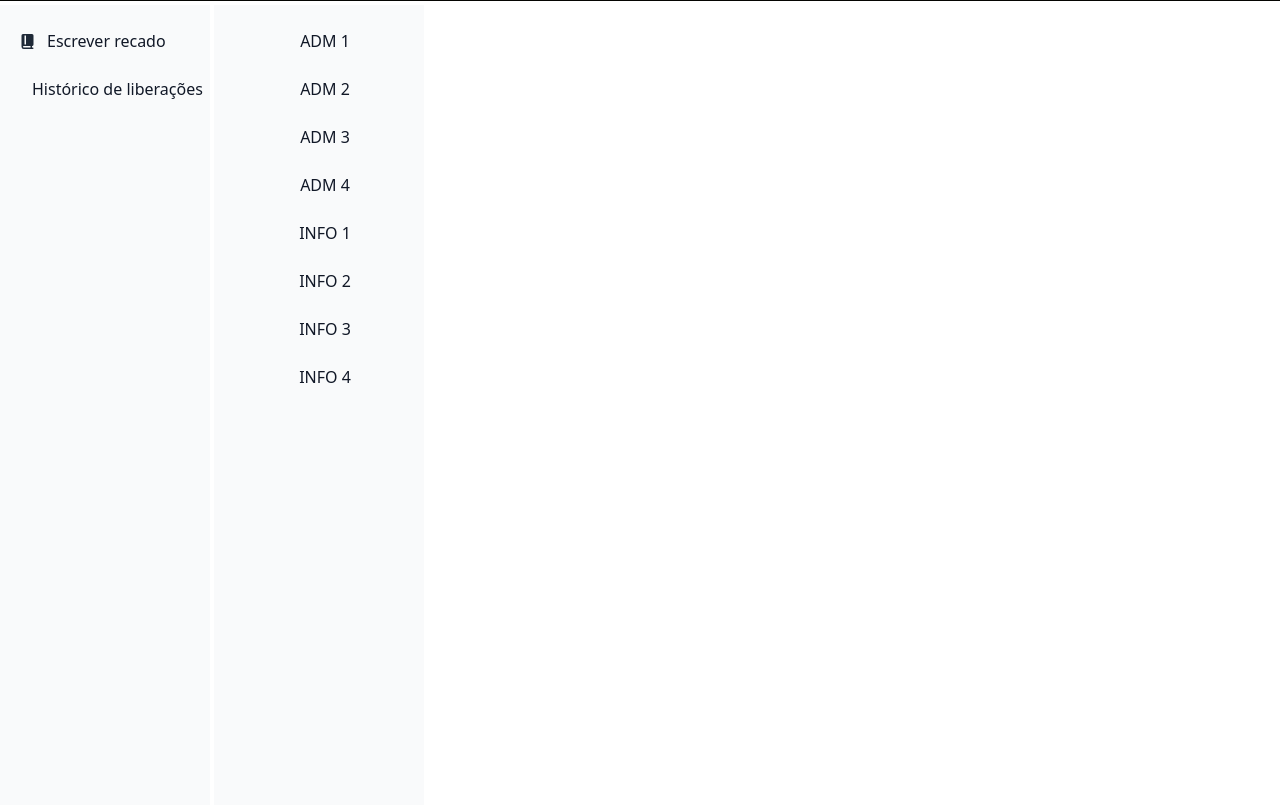
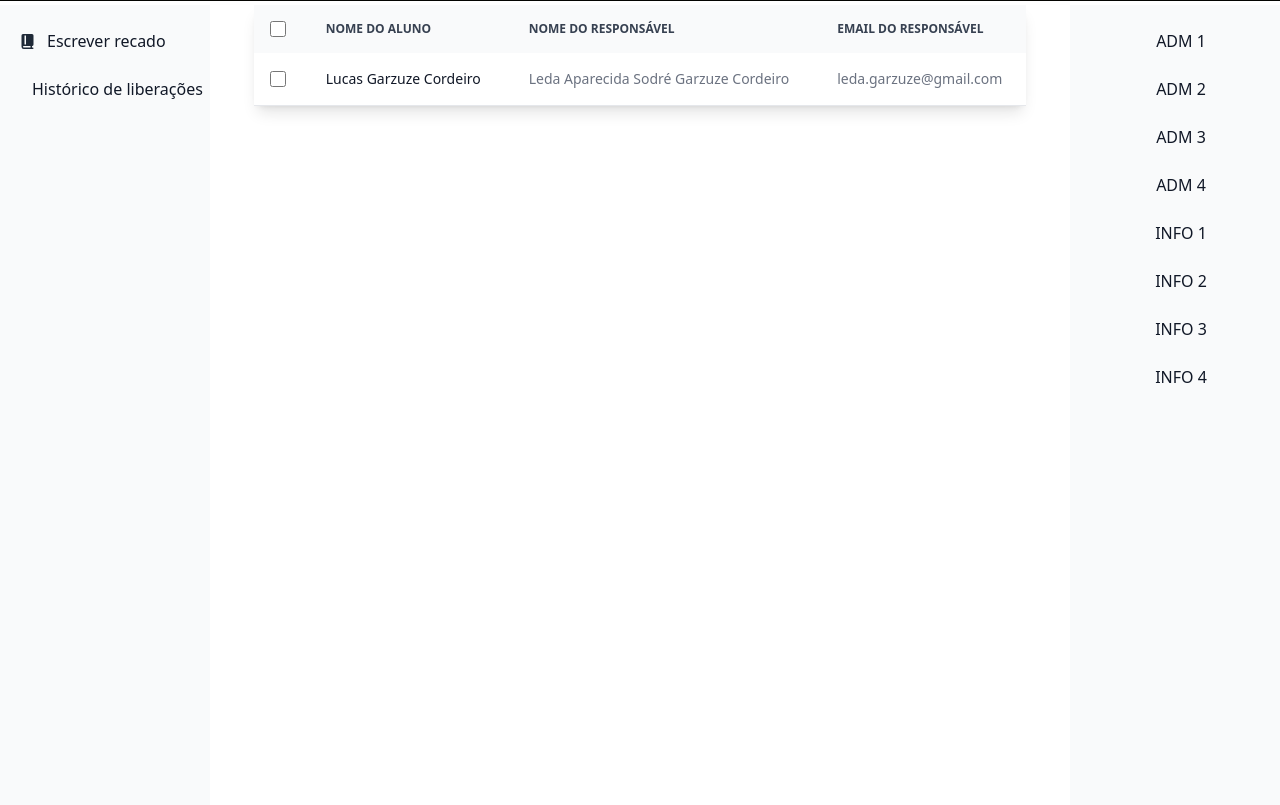
Before and after one commit to garzuze/SEPAIS, a PHP site: page /index.php?turma=adm1 in a window 1280 px wide. Shown: the part 63-868 px from the top of the page. Run offline with PHP 8.4, Linux system fonts and the light colour scheme; the visitor is signed in with stand-in values (Sample User, id 1); data comes from the database, SQL or seed files in the repository; data that the repository does not hold is empty; some libraries are stand-ins or nearby versions.

Commit message:
Tabela alunos - responsável de cada turma
Template de como ficará a tabela, para ter uma noção de como mostrar os dados. Próximo passo é fazer um AJAX para mostrar as turmas corretamente.

```diff
--- a/frontend/index.php
+++ b/frontend/index.php
@@ -131,7 +131,54 @@ $foto_path = $result_array[0]['foto_path'];
         </ul>
     </div>
 </aside>
-
+<section class="col-span-8">
+    <table class="text-sm text-left text-gray-500 sm:rounded-lg shadow-lg mx-auto">
+        <thead class="text-xs text-gray-700 uppercase bg-gray-50">
+            <tr>
+                <th scope="col" class="p-4">
+                    <div class="flex items-center">
+                        <input id="checkbox-all" type="checkbox" class="w-4 h-4 text-blue-600 bg-gray-100 border-gray-300 rounded focus:ring-blue-500">
+                        <label for="checkbox-all" class="sr-only">checkbox</label>
+                    </div>
+                </th>
+                <th scope="col" class="px-6 py-3 hidden">
+                    id
+                </th>
+                <th scope="col" class="px-6 py-3">
+                    Nome do aluno
+                </th>
+                <th scope="col" class="px-6 py-3">
+                    Nome do responsável
+                </th>
+                <th scope="col" class="px-6 py-3">
+                    Email do responsável
+                </th>
+                <th scope="col" class="px-6 py-3 hidden">
+                    Turma
+                </th>
+            </tr>
+        </thead>
+        <tbody>
+            <tr class="bg-white border-b">
+                <td class="w-4 p-4">
+                    <div class="flex items-center">
+                        <input id="checkbox-table-1" type="checkbox" class="w-4 h-4 text-blue-600 bg-gray-100 border-gray-300 rounded focus:ring-blue-500">
+                        <label for="checkbox-table-1" class="sr-only">checkbox</label>
+                    </div>
+                </td>
+                <th scope="row" class="px-6 py-4 font-medium text-gray-900 whitespace-nowrap">
+                    Lucas Garzuze Cordeiro
+                </th>
+                <td class="px-6 py-4">
+                    Leda Aparecida Sodré Garzuze Cordeiro
+                </td>
+                <td class="px-6 py-4">
+                    leda.garzuze@gmail.com
+                </td>
+            </tr>
+        </tbody>
+    </table>
+</section>
 <aside class="right-0 col-span-2 h-screen" aria-label="Sidebar">
     <div class="h-full px-3 py-4 overflow-y-auto bg-gray-50">
         <ul class="space-y-2 font-medium text-center">
```
